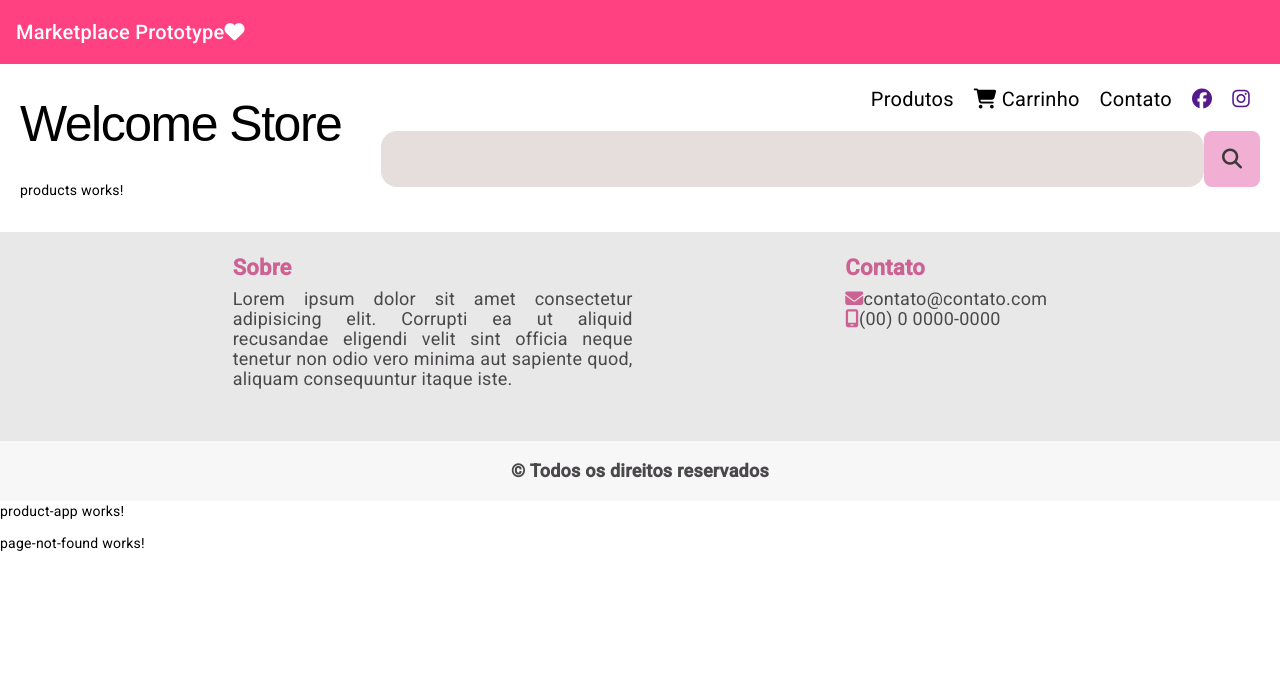
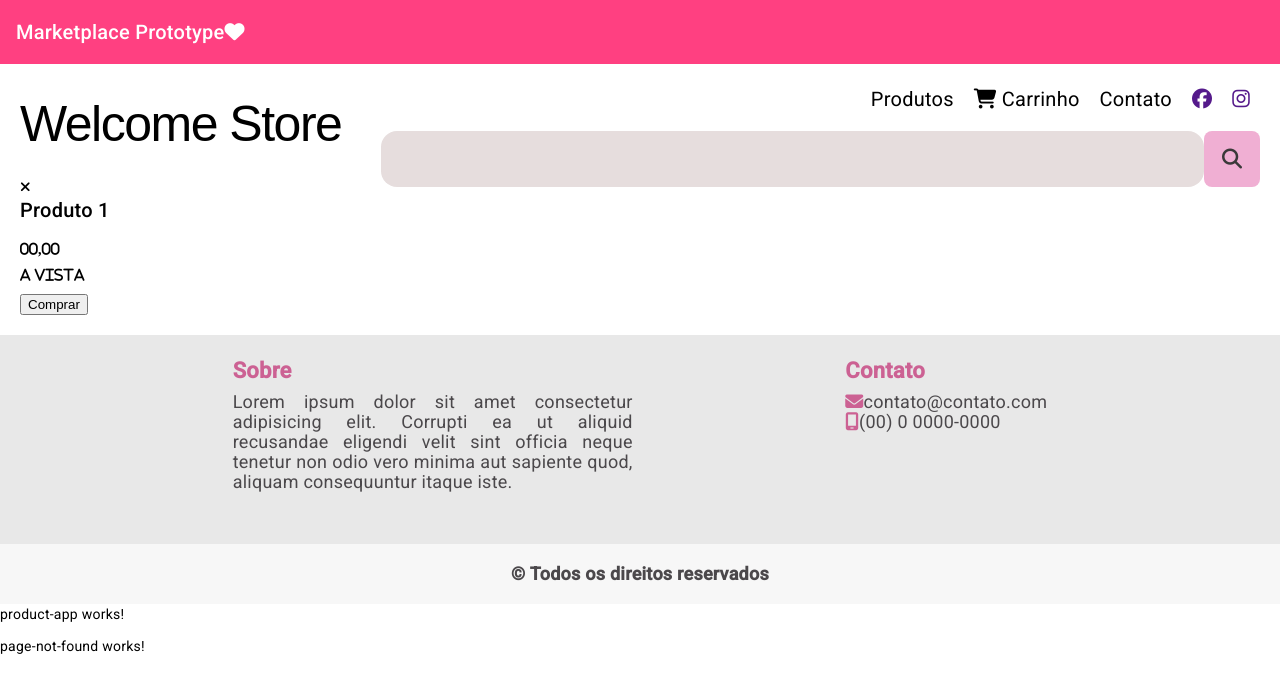
Before and after one commit to gleicebsouza/owner-marketplace, an Angular app: page /products in a window 1280 px wide. Shown: the top 692 px of the page. Built offline with nearby package versions, Linux system fonts and the light colour scheme.

Commit message:
create routing page products and template

```diff
--- a/src/app/products/products.component.html
+++ b/src/app/products/products.component.html
@@ -1 +1,10 @@
-<p>products works!</p>
+<section class="product__list" class="fa-solid fa-xmark">
+  <div class="product__list__card">
+    <a class="product__list__link">
+      <h2 class="product__item__name">Produto 1</h2>
+      <p class="product__item__price">00,00</p>
+      <p class="product__item__description">a vista</p>
+      <button class="product__item__buy-button">Comprar</button>
+    </a>
+  </div>
+</section>
```
